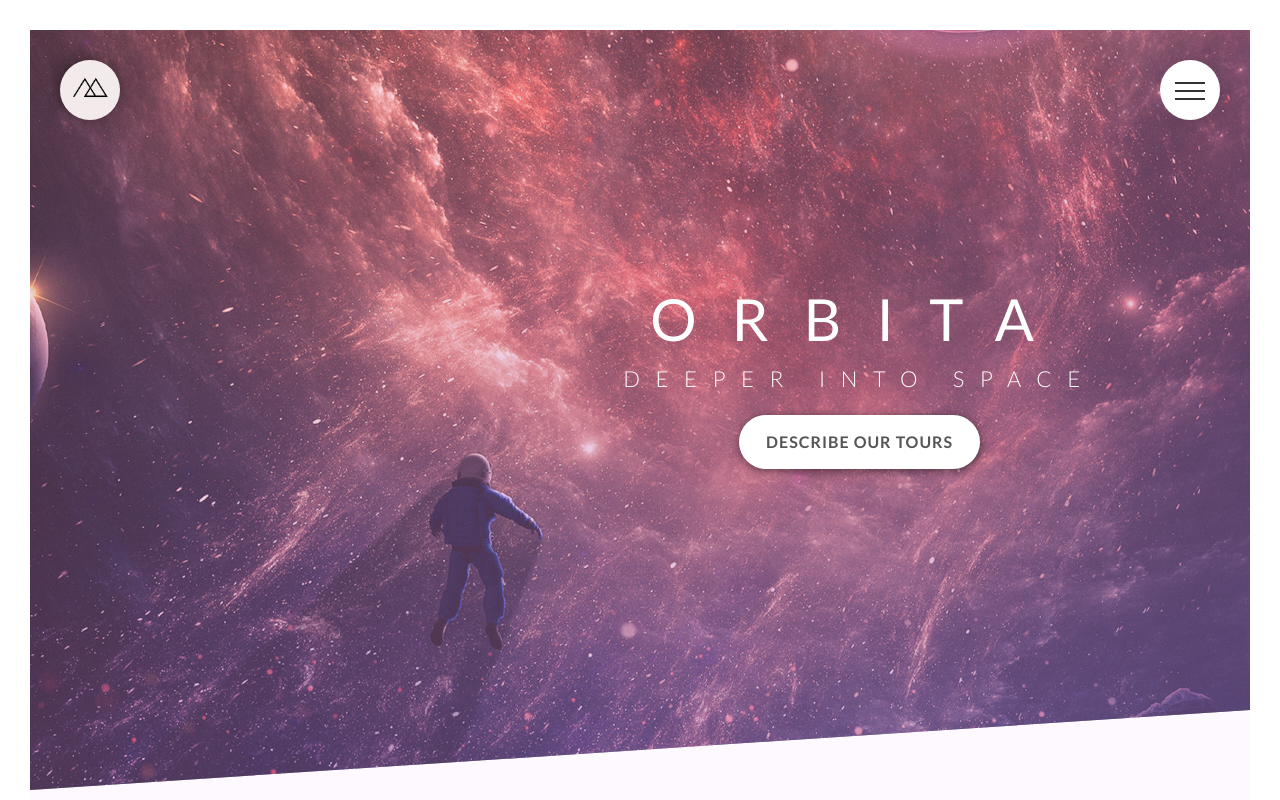
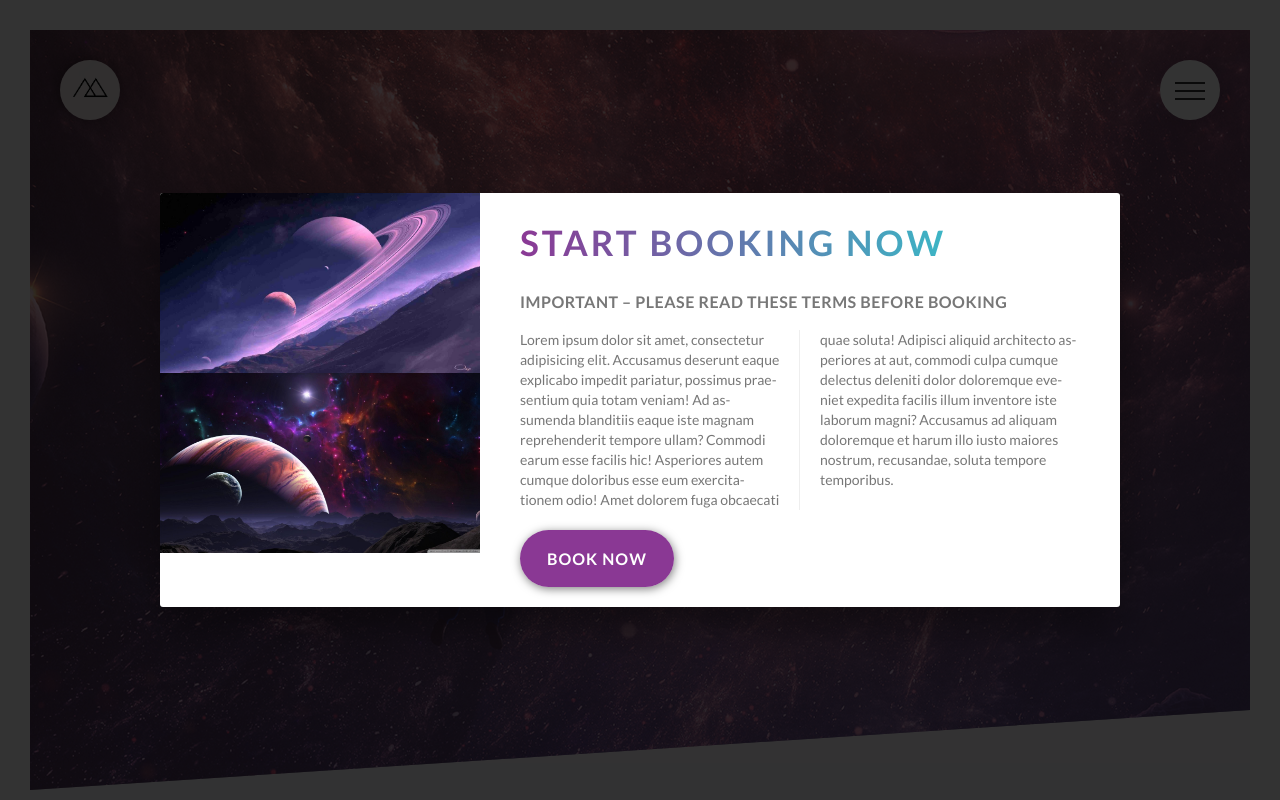
Before and after one commit to Sergei-Vorfolomeev/orbita-project, a React (Create React App) app: page / in a window 1280 px wide. Shown: the top 800 px of the page. Built offline with nearby package versions, Linux system fonts and the light colour scheme.

Commit message:
popup - step 1

```diff
--- a/src/components/Main.tsx
+++ b/src/components/Main.tsx
@@ -4,6 +4,7 @@ import {Features} from "./FeaturesSection/Features";
 import {SectionTours} from "./ToursSection/SectionTours";
 import {StoriesSection} from "./StoriesSection/StoriesSection";
 import {BookSection} from "./BookSection/BookSection";
+import {Popup} from "./Popup/Popup";
 
 export const Main = () => {
     return (
@@ -13,6 +14,7 @@ export const Main = () => {
             <SectionTours/>
             <StoriesSection/>
             <BookSection/>
+            <Popup/>
         </main>
     );
 };
--- /dev/null
+++ b/src/components/Popup/Popup.tsx
@@ -0,0 +1,32 @@
+import * as React from 'react';
+// import img1 from '../../img/galaxy.jpg'
+import img1 from '../../img/saturn.jpeg'
+import img2 from '../../img/WallpaperDog-5560509.jpg'
+import {Button} from "../common/Button";
+
+export const Popup = () => {
+
+    const buttonStyle = {
+        backgroundColor: '#710D7DD1',
+        color: '#FFF'
+    }
+
+    return (
+        <div className={'popup'}>
+            <div className="popup__content">
+                <div className="popup__left">
+                    <img src={img1} alt="" className={'popup__img'}/>
+                    <img src={img2} alt="" className={'popup__img'}/>
+                </div>
+                <div className="popup__right">
+                    <h2 className="heading-secondary u-margin-bottom-small">Start booking now</h2>
+                    <h3 className="heading-tertiary u-margin-bottom-small">Important &ndash; Please read these terms before booking</h3>
+                    <p className="popup__text">
+                        Lorem ipsum dolor sit amet, consectetur adipisicing elit. Accusamus deserunt eaque explicabo impedit pariatur, possimus praesentium quia totam veniam! Ad assumenda blanditiis eaque iste magnam reprehenderit tempore ullam? Commodi earum esse facilis hic! Asperiores autem cumque doloribus esse eum exercitationem odio! Amet dolorem fuga obcaecati quae soluta! Adipisci aliquid architecto asperiores at aut, commodi culpa cumque delectus deleniti dolor doloremque eveniet expedita facilis illum inventore iste laborum magni? Accusamus ad aliquam doloremque et harum illo iusto maiores nostrum, recusandae, soluta tempore temporibus.
+                    </p>
+                    <Button name={'Book now'} style={buttonStyle}/>
+                </div>
+            </div>
+        </div>
+    );
+};
--- a/src/sass/base/_utilities.scss
+++ b/src/sass/base/_utilities.scss
@@ -2,11 +2,11 @@
   text-align: center;
 }
 .u-margin-bottom-big {
-  margin-bottom: 10rem;
+  margin-bottom: 10rem !important;
 }
 .u-margin-bottom-medium {
-  margin-bottom: 7rem;
+  margin-bottom: 7rem !important;
 }
 .u-margin-bottom-small {
-  margin-bottom: 1.5rem;
+  margin-bottom: 1.5rem !important;
 }
--- /dev/null
+++ b/src/sass/components/_popup.scss
@@ -0,0 +1,48 @@
+.popup {
+  height: 100vh;
+  width: 100%;
+  background-color: rgba($color-black, .8);
+  position: fixed;
+  top: 0;
+  left: 0;
+  z-index: 3000;
+  display: flex;
+  justify-content: center;
+  align-items: center;
+
+  &__content {
+    width: 75%;
+    background-color: $color-white;
+    box-shadow: 0 2rem 4rem rgba($color-black, .4);
+    display: table;
+    border-radius: 3px;
+    overflow: hidden;
+  }
+
+  &__left {
+    width: 33.3333333%;
+    display: table-cell;
+  }
+
+  &__img {
+    display: block;
+    width: 100%;
+  }
+
+  &__right {
+    width: 66.6666667%;
+    padding: 2rem 4rem;
+    display: table-cell;
+    vertical-align: middle;
+  }
+  &__text {
+    font-size: 1.4rem;
+    line-height: 2rem;
+
+    column-count: 2;
+    column-gap: 4rem;
+    column-rule: 1px solid $color-grey-light-2;
+
+    hyphens: auto;
+  }
+}
--- a/src/sass/main.scss
+++ b/src/sass/main.scss
@@ -14,6 +14,7 @@
 @import "components/story";
 @import "components/bg-video";
 @import "components/form";
+@import "components/popup";
 
 @import "layout/header";
 @import "layout/footer";
```
